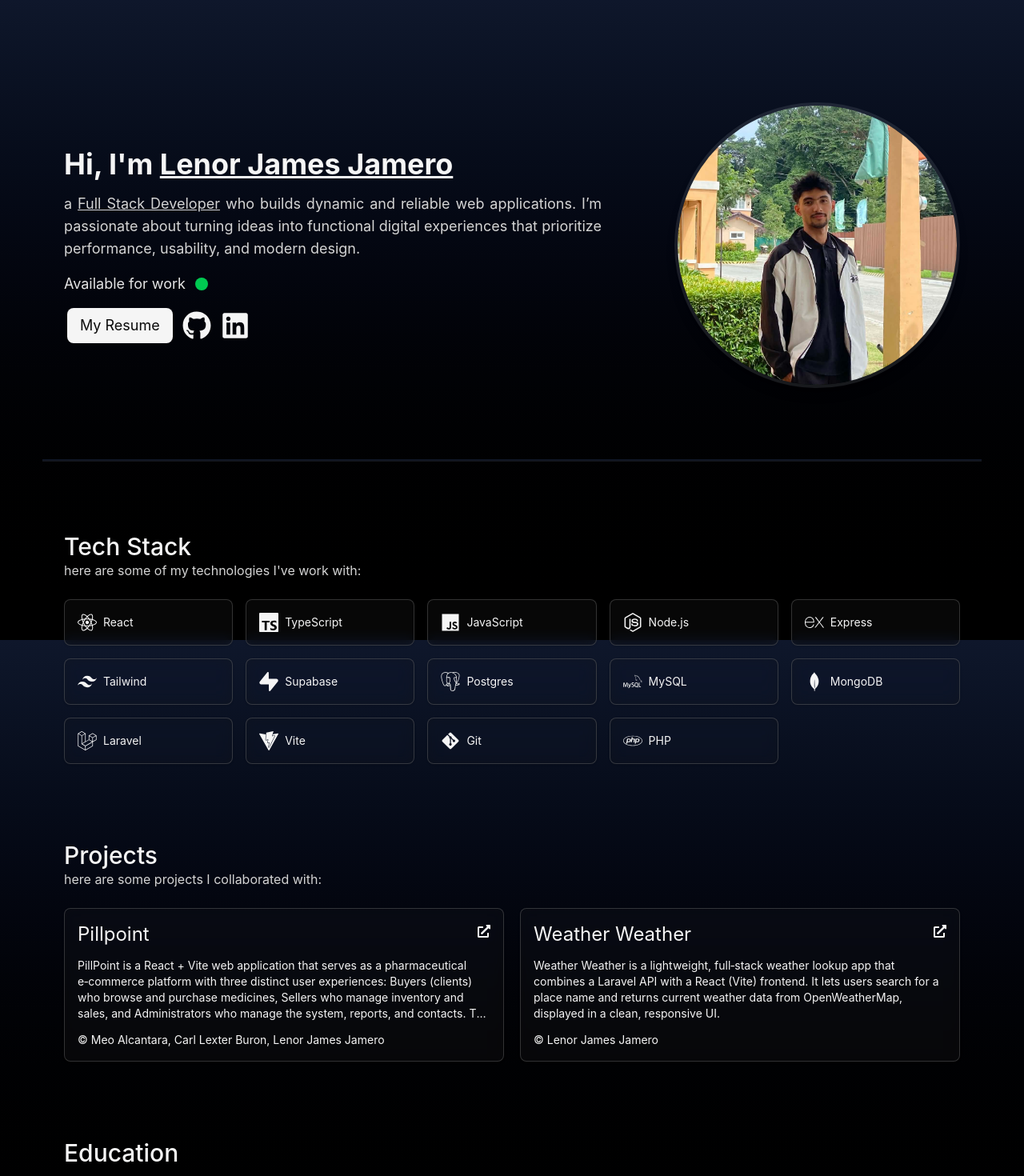
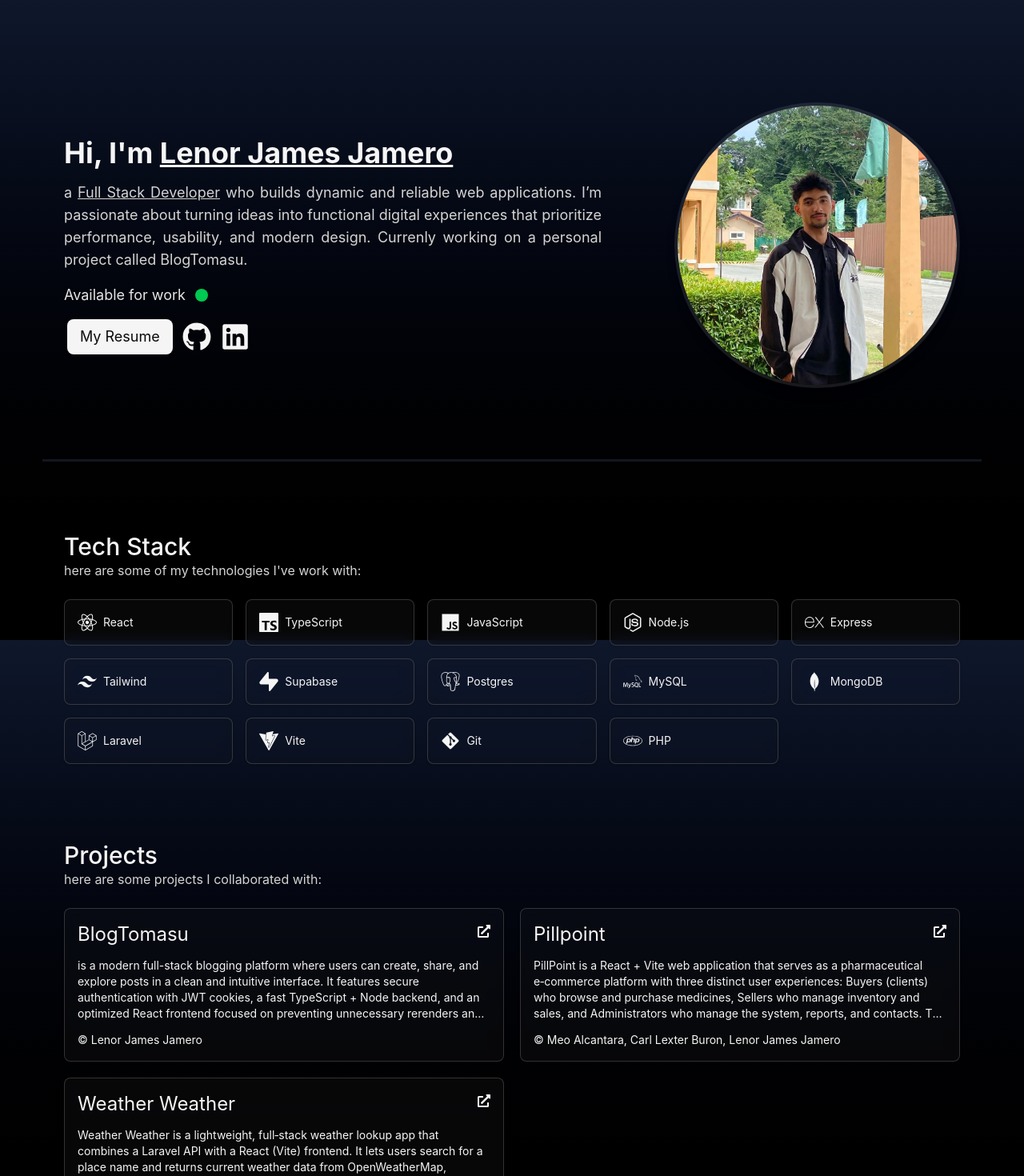
Before and after one commit to RenoaJamezu/JameroLenor, a React (Vite) app: page / in a window 1280 px wide. Shown: the top 1470 px of the page at 80% size. Built offline with nearby package versions, Linux system fonts and the light colour scheme.

Commit message:
feat: update Hero component with personal project details and add BlogTomasu to projects list

```diff
--- a/src/components/sections/Hero.tsx
+++ b/src/components/sections/Hero.tsx
@@ -10,12 +10,12 @@ export default function Hero() {
           Hi, I'm <span className="underline decoration-neutral-100">Lenor James Jamero</span>
         </h1>
 
-        <p className="mt-4 text-base text-justify sm:text-lg text-neutral-300 max-w-2xl">
-          a <span className="underline decoration-neutral-300">Full Stack Developer</span> who builds dynamic and reliable web applications. I’m passionate about turning ideas into functional digital experiences that prioritize performance, usability, and modern design.
-        </p>
+        <span className="mt-4 text-base text-justify sm:text-lg text-neutral-300 max-w-2xl">
+          a <span className="underline decoration-neutral-300">Full Stack Developer</span> who builds dynamic and reliable web applications. I’m passionate about turning ideas into functional digital experiences that prioritize performance, usability, and modern design. Currenly working on a personal project called BlogTomasu.
+        </span>
 
         <div className="flex mt-4 gap-3 items-center text-justify md:justify-start">
-          <p className="text-base sm:text-lg text-neutral-200">Available for work</p>
+          <span className="text-base sm:text-lg text-neutral-200">Available for work</span>
 
           <div className="relative flex items-center">
             <span className="absolute inline-flex rounded-full bg-green-500 opacity-75 animate-ping h-3 w-3 sm:h-4 sm:w-4"></span>
--- a/src/data/projects.ts
+++ b/src/data/projects.ts
@@ -7,6 +7,13 @@ export type ProjectItem = {
 };
 
 export const projects: ProjectItem[] = [
+  {
+    name: "BlogTomasu",
+    info: "is a modern full-stack blogging platform where users can create, share, and explore posts in a clean and intuitive interface. It features secure authentication with JWT cookies, a fast TypeScript + Node backend, and an optimized React frontend focused on preventing unnecessary rerenders and delivering a smooth user experience.",
+    link: "https://blogtomasu.vercel.app",
+    team: "Lenor James Jamero",
+    tech: "MERN Stack",
+  },
   {
     name: "Pillpoint",
     info: "PillPoint is a React + Vite web application that serves as a pharmaceutical e‑commerce platform with three distinct user experiences: Buyers (clients) who browse and purchase medicines, Sellers who manage inventory and sales, and Administrators who manage the system, reports, and contacts. The app prioritizes modular UI, fast local development with Vite, and responsive styling via Tailwind CSS and MUI components.",
```
